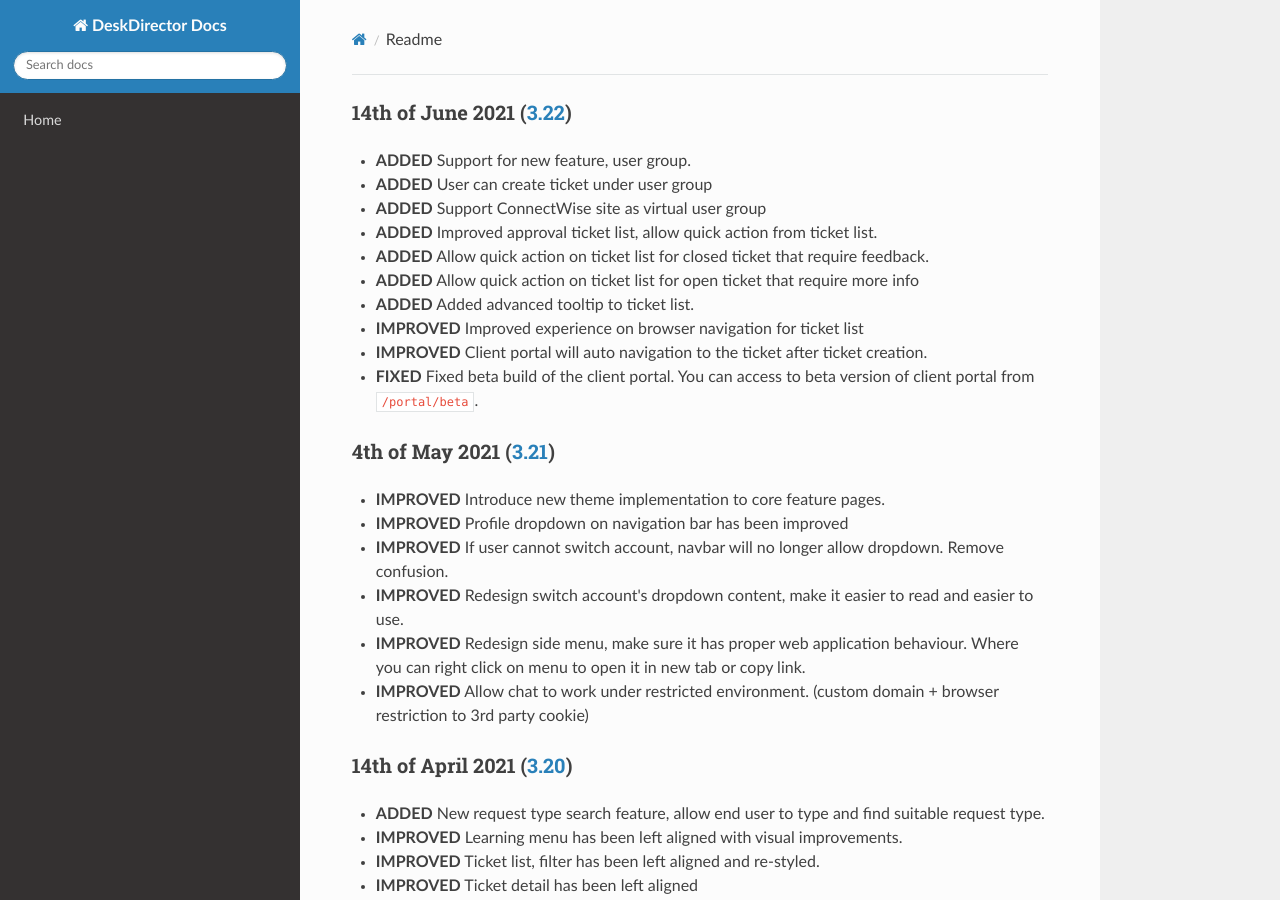
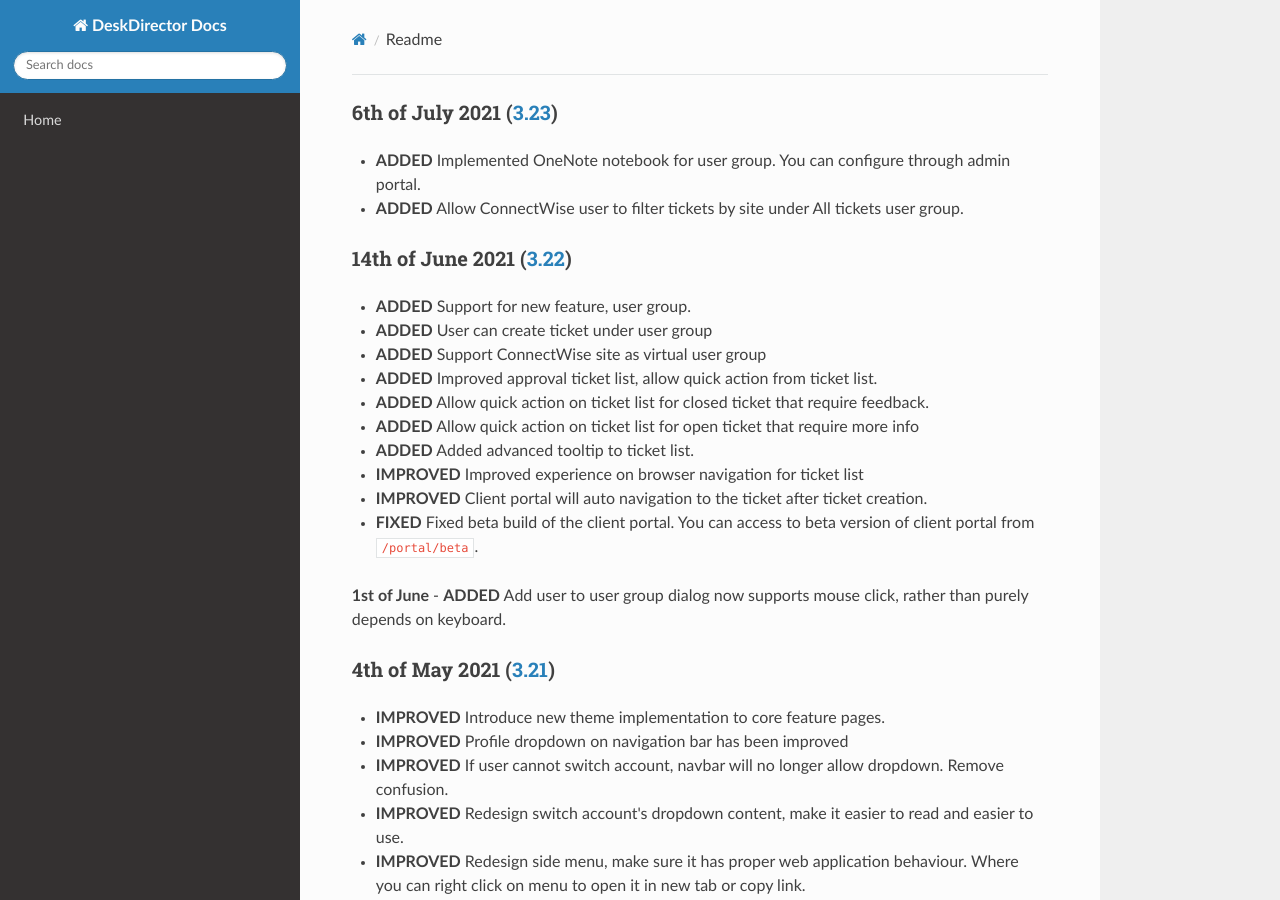
Before and after one commit to DeskDirector/docs, an MkDocs documentation site: the page built from docs/_release/portal/readme.md, in a window 1280 px wide and 900 px high. Built offline with MkDocs 1.6.1, drawn with Linux system fonts in a browser that asks for light colours; nearby versions of some CDN libraries; old or Windows-style settings are respelled for this version of MkDocs.

Commit message:
Update readme.md

```diff
--- a/docs/_release/portal/readme.md
+++ b/docs/_release/portal/readme.md
@@ -1,3 +1,7 @@
+### 6th of July 2021 ([3.23](v3.23))
+- **ADDED** Implemented OneNote notebook for user group. You can configure through admin portal.
+- **ADDED** Allow ConnectWise user to filter tickets by site under All tickets user group.
+
 ### 14th of June 2021 ([3.22](v3.22))
 - **ADDED** Support for new feature, user group.
 - **ADDED** User can create ticket under user group
@@ -9,6 +13,9 @@
 - **IMPROVED** Improved experience on browser navigation for ticket list
 - **IMPROVED** Client portal will auto navigation to the ticket after ticket creation.
 - **FIXED** Fixed beta build of the client portal. You can access to beta version of client portal from `/portal/beta`.
+
+**1st of June**
+- **ADDED** Add user to user group dialog now supports mouse click, rather than purely depends on keyboard.
 
 ### 4th of May 2021 ([3.21](v3.21))
 - **IMPROVED** Introduce new theme implementation to core feature pages.
```
